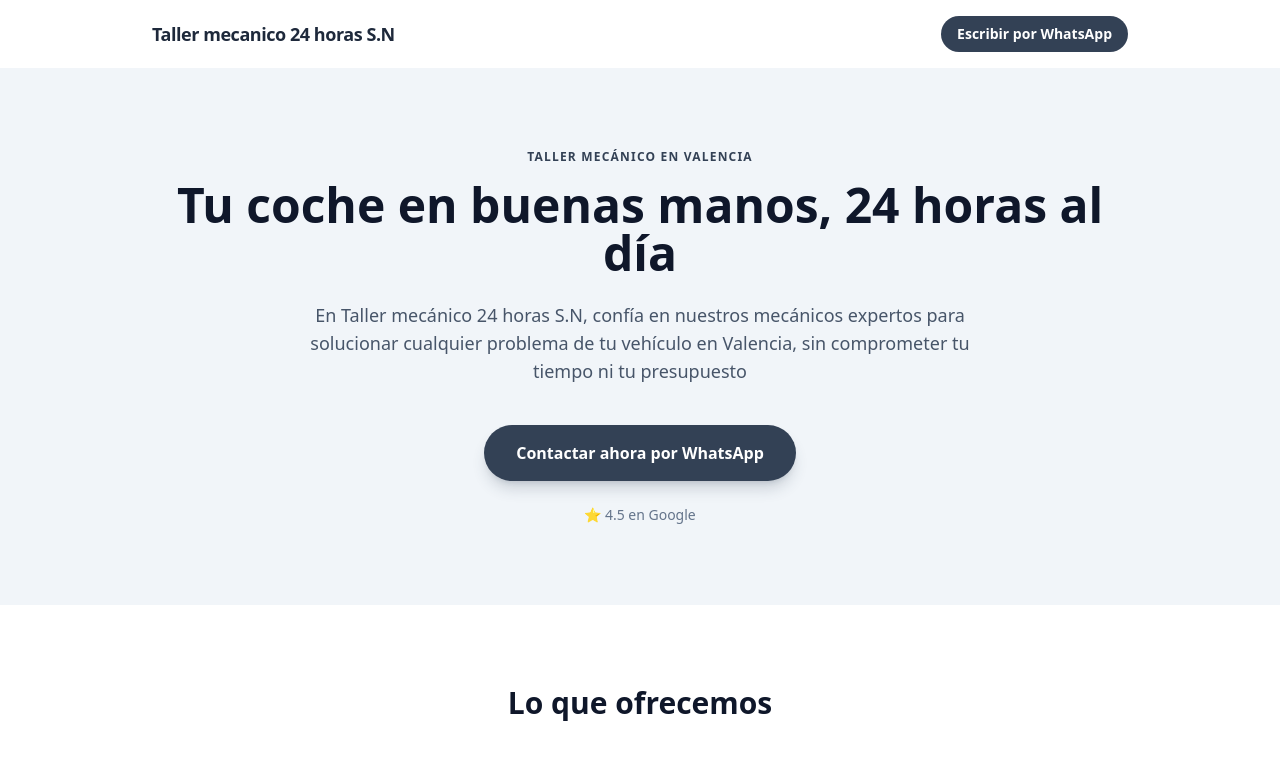
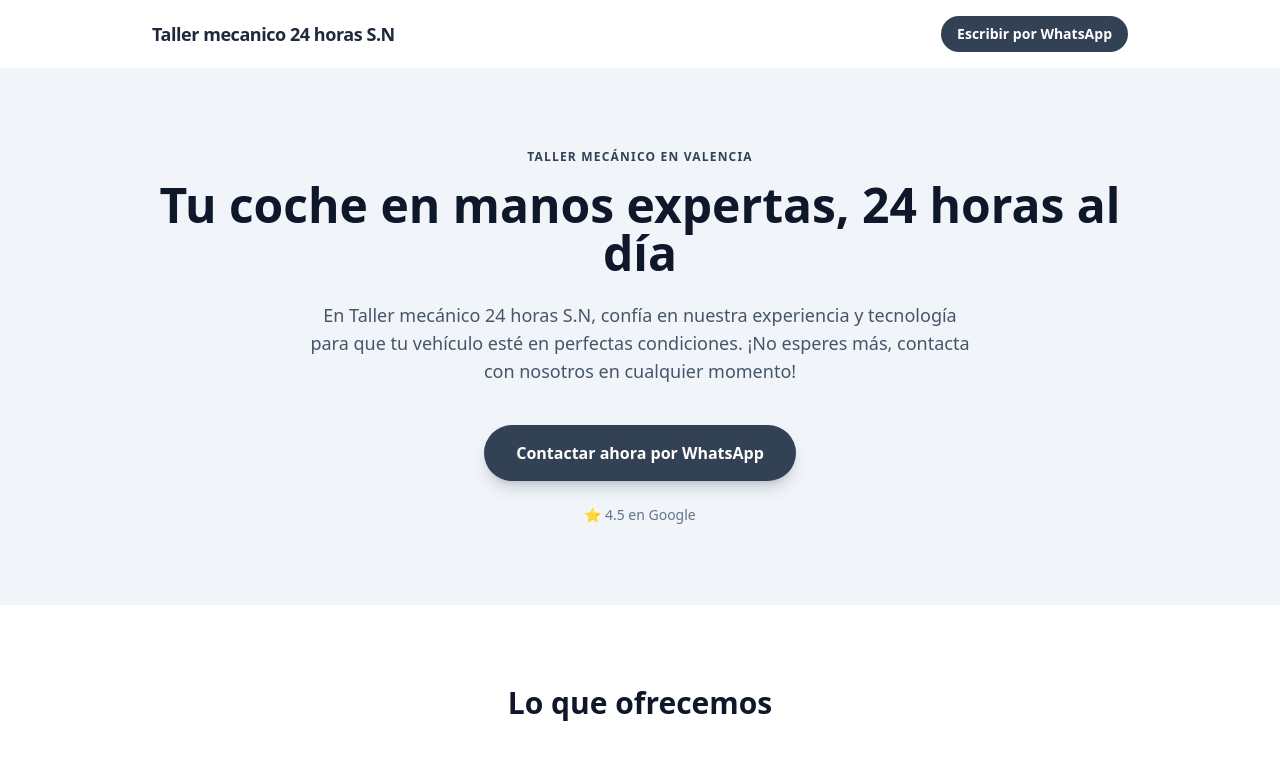
Before and after one commit to gustavo-pereira114/taller-mecanico-24-horas-sn, a plain HTML site: page index.html in a window 1280 px wide. Shown: the top 766 px of the page. Drawn offline with nearby package versions, Linux system fonts and the light colour scheme.

Commit message:
Actualiza index.html

```diff
--- a/index.html
+++ b/index.html
@@ -4,7 +4,7 @@
   <meta charset="UTF-8" />
   <meta name="viewport" content="width=device-width, initial-scale=1.0" />
   <title>Taller mecanico 24 horas S.N | Taller mecánico en Valencia</title>
-  <meta name="description" content="En Taller mecánico 24 horas S.N, confía en nuestros mecánicos expertos para solucionar cualquier problema de tu vehículo en Valencia, sin comprometer tu tiempo ni tu presupuesto" />
+  <meta name="description" content="En Taller mecánico 24 horas S.N, confía en nuestra experiencia y tecnología para que tu vehículo esté en perfectas condiciones. ¡No esperes más, contacta con nosotros en cualquier momento!" />
   <script src="https://cdn.tailwindcss.com"></script>
 </head>
 <body class="bg-white text-slate-800 antialiased">
@@ -25,10 +25,10 @@
     <div class="max-w-5xl mx-auto px-6 py-20 text-center">
       <p class="uppercase tracking-widest text-xs font-semibold text-slate-700 mb-4">Taller mecánico en Valencia</p>
       <h1 class="text-3xl sm:text-5xl font-extrabold leading-tight text-slate-900 mb-6">
-        Tu coche en buenas manos, 24 horas al día
+        Tu coche en manos expertas, 24 horas al día
       </h1>
       <p class="text-base sm:text-lg text-slate-600 max-w-2xl mx-auto mb-10">
-        En Taller mecánico 24 horas S.N, confía en nuestros mecánicos expertos para solucionar cualquier problema de tu vehículo en Valencia, sin comprometer tu tiempo ni tu presupuesto
+        En Taller mecánico 24 horas S.N, confía en nuestra experiencia y tecnología para que tu vehículo esté en perfectas condiciones. ¡No esperes más, contacta con nosotros en cualquier momento!
       </p>
       <a href="https://wa.me/34691201837?text=Hola%2C%20necesito%20un%20presupuesto%20para%20mi%20coche." target="_blank" rel="noopener"
          class="inline-flex items-center gap-2 bg-slate-700 hover:bg-slate-800 text-white font-semibold px-8 py-4 rounded-full text-base shadow-lg shadow-slate-700/20 transition">
```
